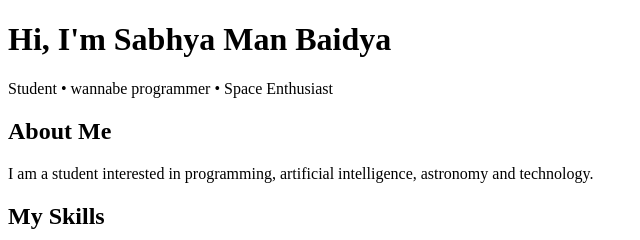
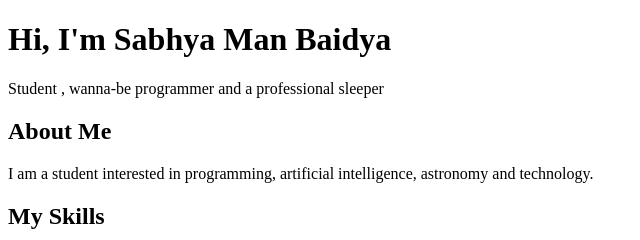
Before and after one commit to sabhyamanbaidya-bit/github-portfolio, a plain HTML site: page index.html in a window 1280 px wide. Shown: the top 240 px of the page, 0-640 px from the left. Drawn offline with Linux system fonts and the light colour scheme.

Commit message:
Update personal description in index.html

```diff
--- a/index.html
+++ b/index.html
@@ -8,7 +8,7 @@
 
     <h1>Hi, I'm Sabhya Man Baidya</h1>
 
-    <p>Student • wannabe programmer • Space Enthusiast</p>
+    <p>Student , wanna-be programmer and a professional sleeper</p>
 
     <div class="section">
         <h2>About Me</h2>
```
